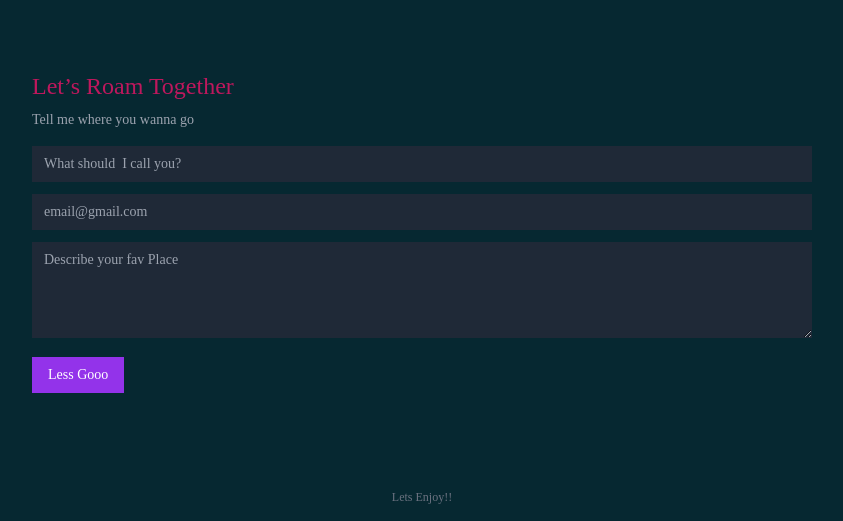
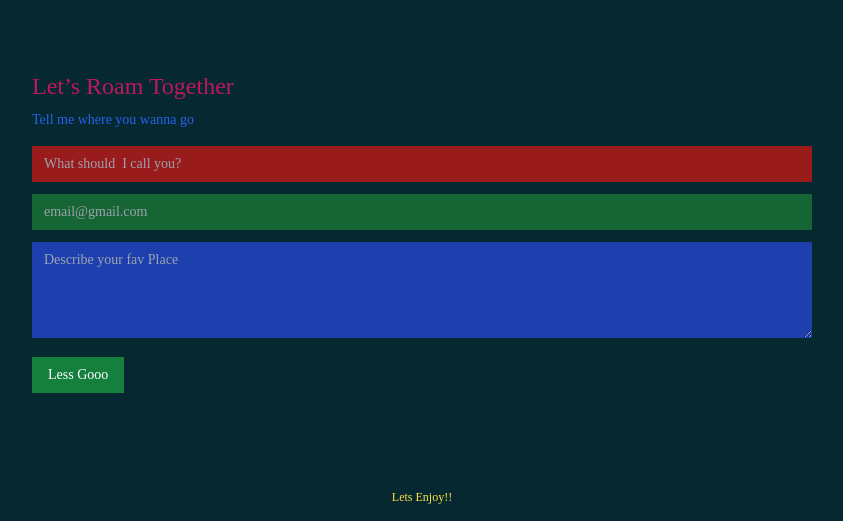
Before and after one commit to Deepak0408/Portfolio-, a plain HTML site: page index.html in a window 1280 px wide. Shown: the part 1575-2096 px from the top of the page, without its empty margins (218-1061 px from the left). Drawn offline with nearby package versions, Linux system fonts and the light colour scheme.

Commit message:
Add files via upload

```diff
--- a/index.html
+++ b/index.html
@@ -30,7 +30,7 @@ body {
 
 <section id="About" class="px-6">
  <div style="max-width:800px; margin:auto;">
-  <h2 class="text-3xl text-red-900">Little info about me !!</h2>
+  <h2 class="text-3xl text-red-700">Little info about me !!</h2>
   <p class="mt-4 text-gray-400 text-[15px] leading-relaxed">
    Heyy Guys DEEPAK this side. I am from INDIA. I am very much passionate about coding and i want to become great coder.
    Lorem, ipsum dolor sit amet consectetur adipisicing elit. Rem necessitatibus ratione dolore molestiae modi, provident sapiente perspiciatis a, libero ut beatae quis totam?
@@ -66,17 +66,17 @@ body {
 <section id="contact" class="px-6">
  <div style="max-width:780px; margin:auto;">
   <h2 class="text-2xl text-pink-700">Let’s Roam Together</h2>
-  <p class="text-sm text-gray-400 mt-2">Tell me where you wanna go</p>
+  <p class="text-sm text-blue-600 mt-2">Tell me where you wanna go</p>
   <form class="mt-4 space-y-3">
-    <input type="text" placeholder="What should  I call you?" class="w-full px-3 py-2 bg-gray-800 text-white text-sm">
-    <input type="email" placeholder="email@gmail.com" class="w-full px-3 py-2 bg-gray-800 text-white text-sm">
-    <textarea rows="4" placeholder="Describe your fav Place" class="w-full px-3 py-2 bg-gray-800 text-white text-sm"></textarea>
-    <button class="bg-purple-600 px-4 py-2 text-sm">Less Gooo</button>
+    <input type="text" placeholder="What should  I call you?" class="w-full px-3 py-2 bg-red-800 text-white text-sm">
+    <input type="email" placeholder="email@gmail.com" class="w-full px-3 py-2 bg-green-800 text-white text-sm">
+    <textarea rows="4" placeholder="Describe your fav Place" class="w-full px-3 py-2 bg-blue-800 text-white text-sm"></textarea>
+    <button class="bg-green-700 px-4 py-2 text-sm">Less Gooo</button>
   </form>
  </div>
 </section>
 
-<footer class="mt-20 text-center text-xs text-gray-500 py-4">
+<footer class="mt-20 text-center text-xs text-yellow-300 py-4">
   Lets Enjoy!!
 </footer>
 
```
